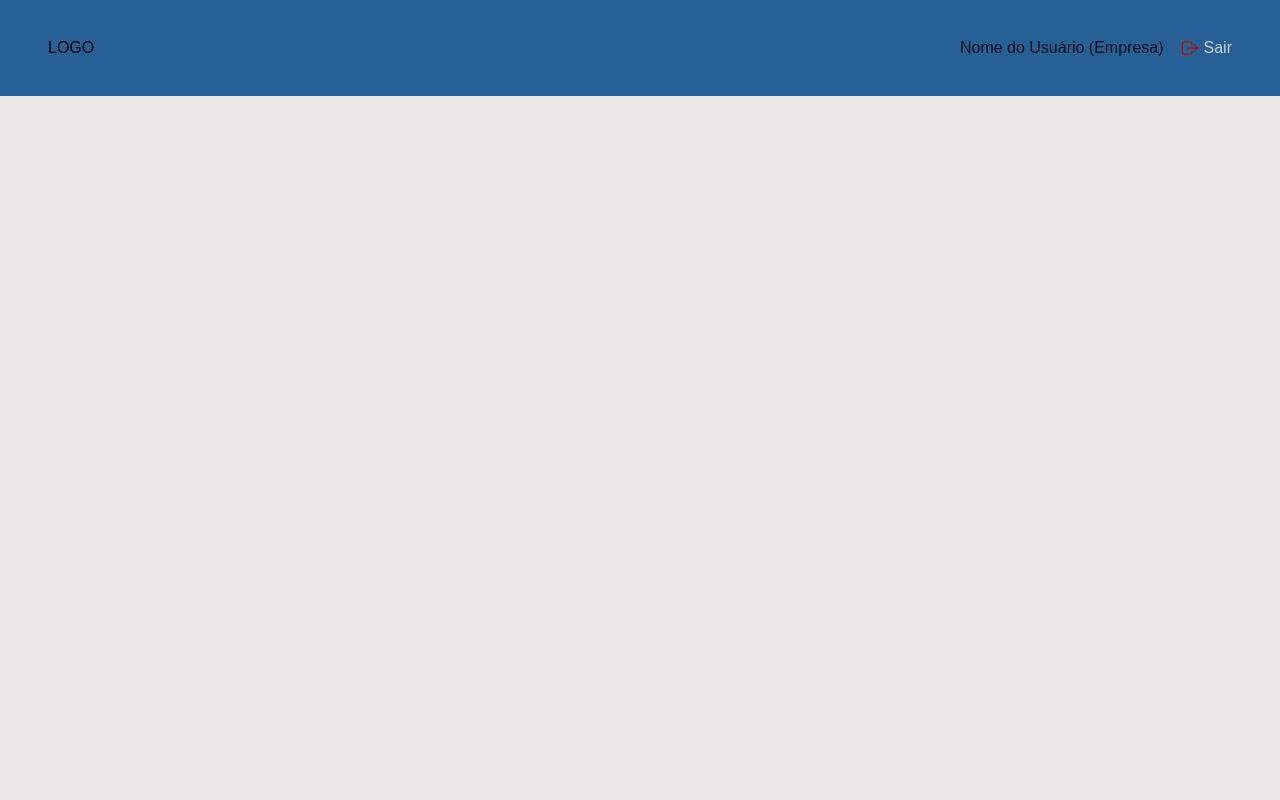
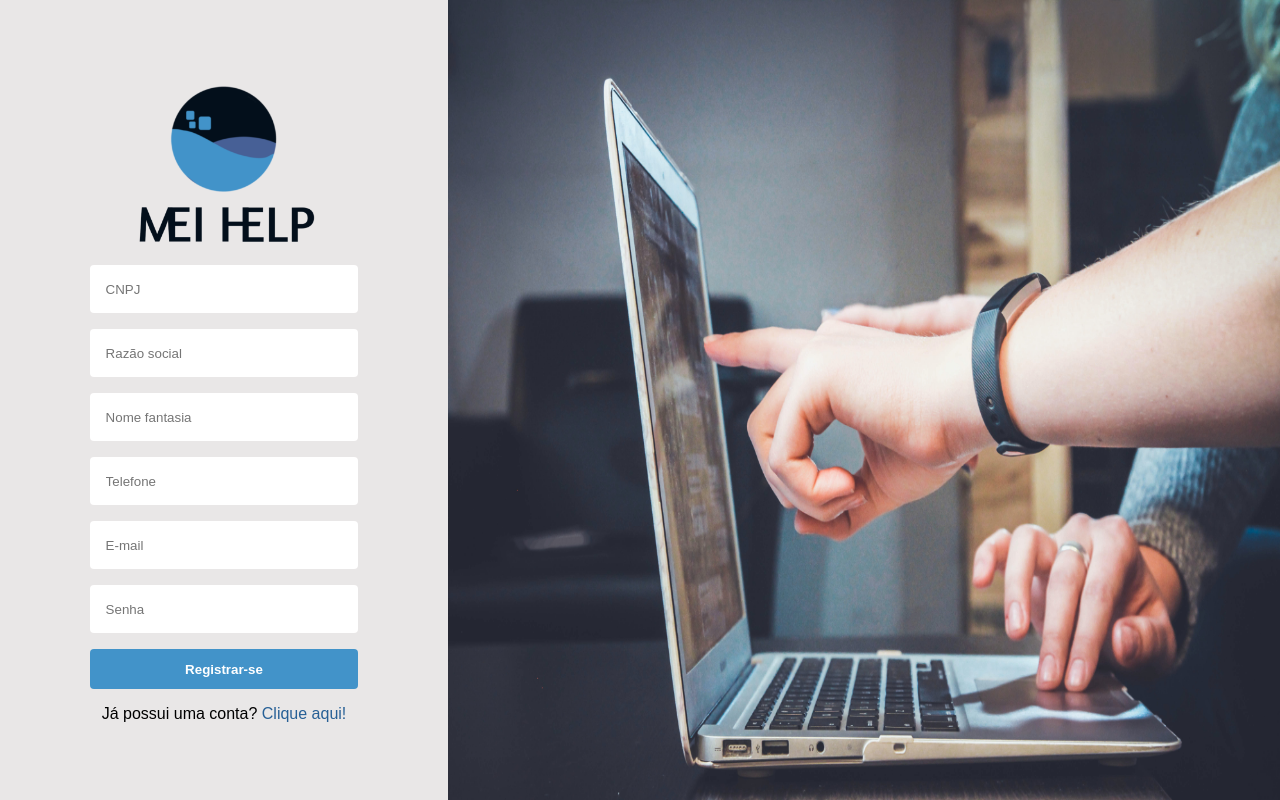
Before and after one commit to RafaelManfrim/MEIHelp_NextJS, a Next.js app: page /login in a window 1280 px wide. Built offline with nearby package versions, Linux system fonts and the light colour scheme.

Commit message:
Desenvolvimento página de login

```diff
--- a/src/pages/index.tsx
+++ b/src/pages/index.tsx
@@ -5,7 +5,7 @@ import { LandingPageContainer } from './styles'
 const Home: NextPage = () => {
   return (
     <LandingPageContainer>
-      <Header landingHeader />
+      <Header />
     </LandingPageContainer>
   )
 }
--- a/src/pages/login/index.tsx
+++ b/src/pages/login/index.tsx
@@ -1,11 +1,56 @@
 import type { NextPage } from 'next'
-import { Header } from '../../components/template/Header'
-import { LoginPageContainer } from './styles'
+import Image from 'next/image'
+import { useState } from 'react'
+import { Button } from '../../components/Button'
+import { Input } from '../../components/Input'
+import { LoginPageContainer, LoginFormContainer, LoginPageImageContainer, LoginForm, ChangeModeText, ChangeModeLink, LogoLogin } from './styles'
+import bgImage from "../../../public/bg-login.jpg"
+import logo from "../../../public/logo.png"
 
 const Login: NextPage = () => {
+    const [isRegistering, setIsRegistering] = useState(true)
+
+    function handleChageIsRegistering() {
+        setIsRegistering(!isRegistering)
+    }
+
     return (
         <LoginPageContainer>
-            <Header landingHeader />
+            <LoginFormContainer>
+                {isRegistering ? (
+                    <LoginForm>
+                        <LogoLogin>
+                            <Image src={logo} alt="MEIHelp" layout="responsive" />
+                        </LogoLogin>
+                        <Input type="text" placeholder="CNPJ" />
+                        <Input type="text" placeholder="Razão social" />
+                        <Input type="text" placeholder="Nome fantasia" />
+                        <Input type="text" placeholder="Telefone" />
+                        <Input type="email" placeholder="E-mail" />
+                        <Input type="password" placeholder="Senha" />
+                        <Button text="Registrar-se" />
+                        <ChangeModeText>
+                            Já possui uma conta? <ChangeModeLink onClick={handleChageIsRegistering}>Clique aqui!</ChangeModeLink>
+                        </ChangeModeText>
+                    </LoginForm>
+                ) : (
+                    <LoginForm>
+                        <LogoLogin>
+                            <Image src={logo} alt="MEIHelp" layout="responsive" />
+                        </LogoLogin>
+                        <Input type="text" placeholder="E-mail" />
+                        <Input type="text" placeholder="CNPJ" />
+                        <Input type="text" placeholder="Senha" />
+                        <Button text="Logar" />
+                        <ChangeModeText>
+                            Ainda não possui uma conta? <ChangeModeLink onClick={handleChageIsRegistering}>Registre-se!</ChangeModeLink>
+                        </ChangeModeText>
+                    </LoginForm>
+                )}
+            </LoginFormContainer>
+            <LoginPageImageContainer>
+                <Image src={bgImage} alt="" layout="fill" />
+            </LoginPageImageContainer>
         </LoginPageContainer>
     )
 }
--- a/src/pages/login/styles.ts
+++ b/src/pages/login/styles.ts
@@ -1,3 +1,49 @@
 import styled from 'styled-components'
 
-export const LoginPageContainer = styled.div``
+export const LoginPageContainer = styled.div`
+    height: 100vh;
+    width: 100%;
+    display: flex;
+`
+
+export const LoginFormContainer = styled.div`
+    display: flex;
+    align-items: center;
+    justify-content: center;
+    width: 35%;
+    padding: 2rem;
+`
+
+export const LoginForm = styled.form`
+    width: 70%;
+    height: 100%;
+    display: flex;
+    flex-direction: column;
+    align-items: center;
+    justify-content: center;
+`
+
+export const LogoLogin = styled.div`
+    width: 70%;
+    display: block;
+`
+
+export const ChangeModeText = styled.span`
+    margin-top: 1rem;
+`
+
+export const ChangeModeLink = styled.a`
+    color: var(--blue);
+    cursor: pointer;
+    transition: filter 0.2s;
+
+    &:hover {
+        filter: brightness(0.9);
+    }
+`
+
+export const LoginPageImageContainer = styled.div`
+    width: 65%;
+    height: 100%;
+    position: relative;
+`
```
Also changed, not shown: public/bg-login.jpg (added), 1 other file (tests, documents, lock files or other folders).
